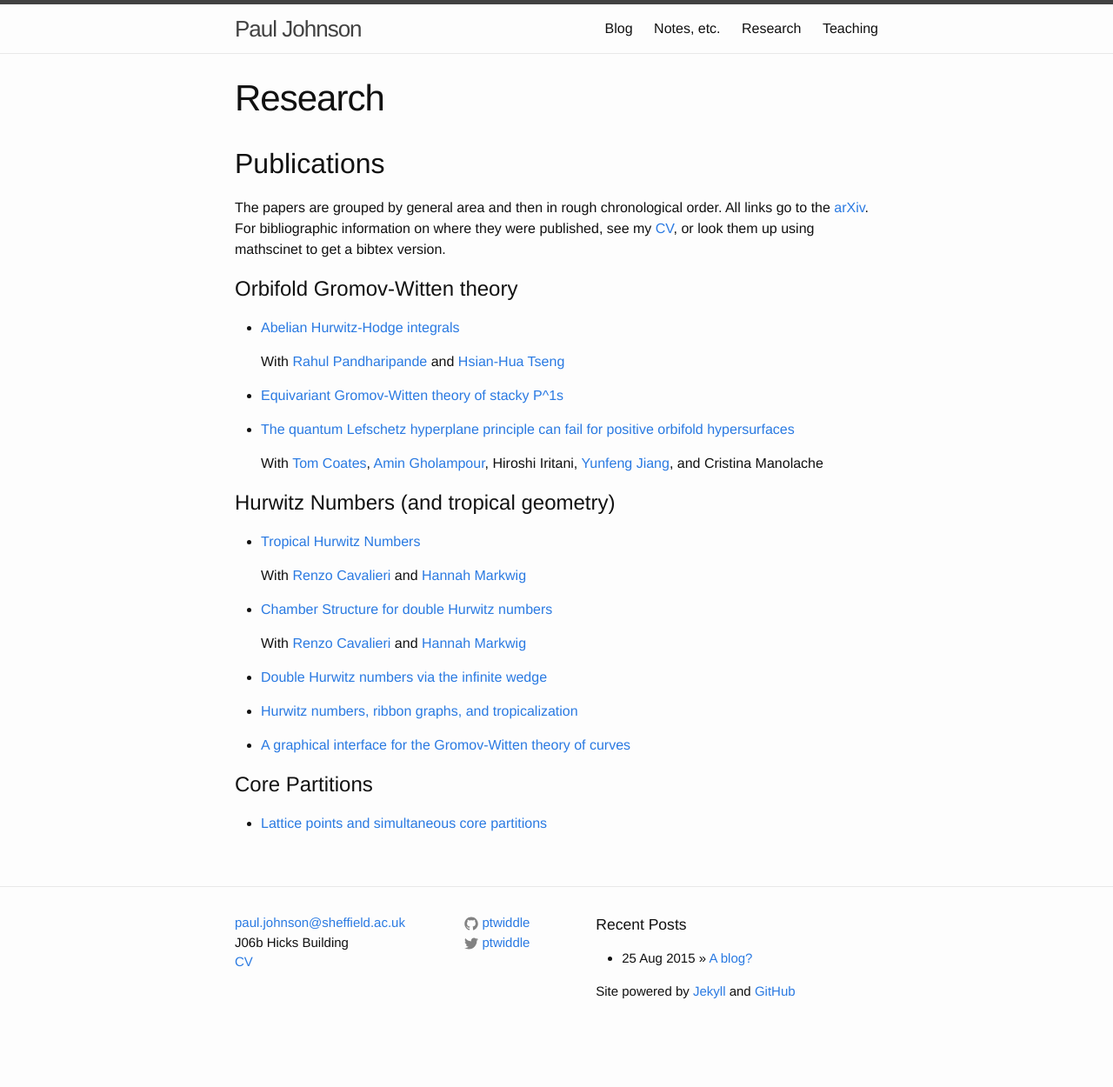
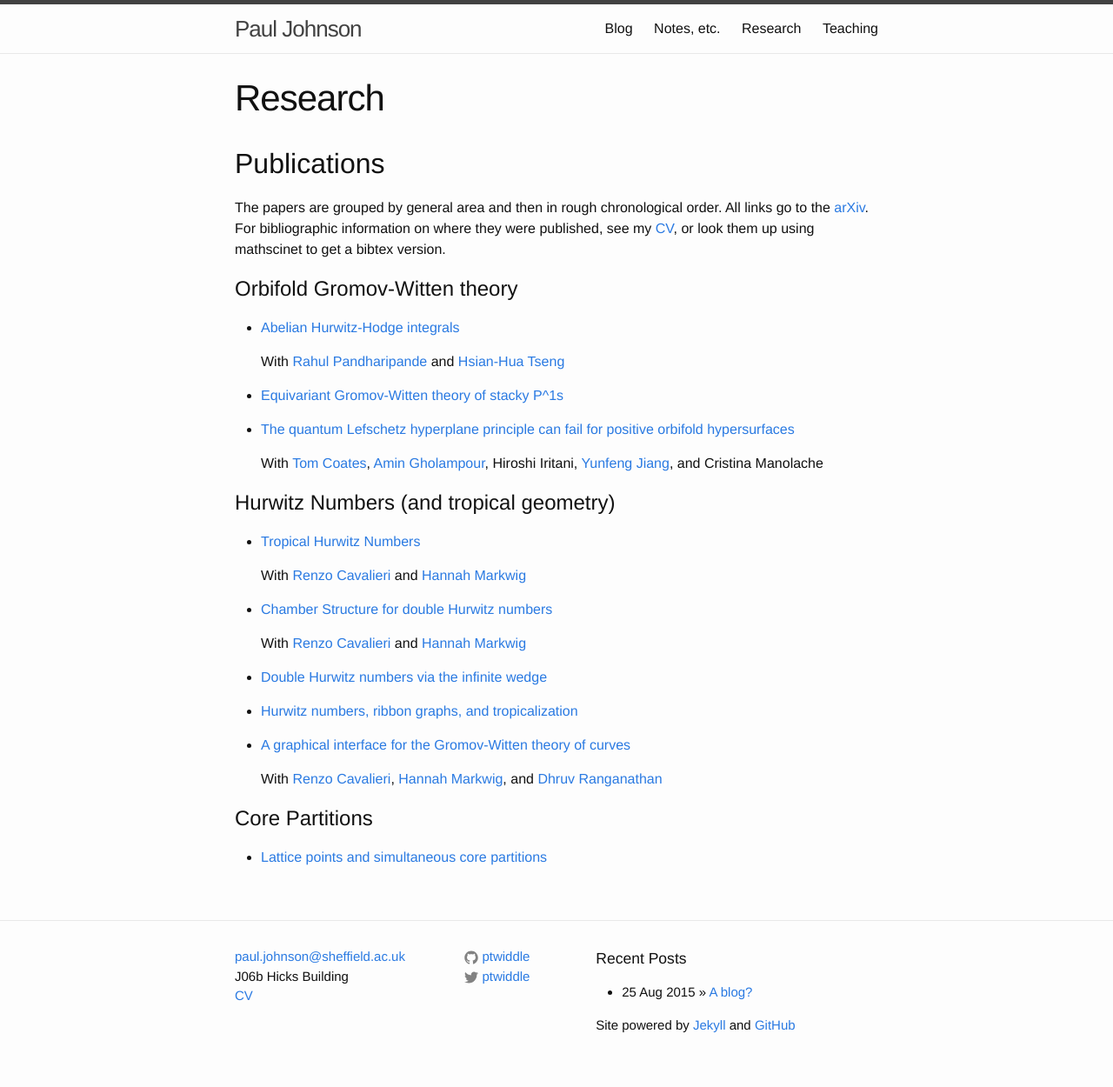
Before and after one commit to ptwiddle/ptwiddle.github.io, a Jekyll site: the page built from Research.md, in a window 1280 px wide. Shown: the whole page at 87% size. Built offline with Jekyll 4.4.1, drawn with Linux system fonts in a browser that asks for light colours; before the commit the page ends 1211 px from its top, so only the background shows below that; some of the changed lines change nothing that is shown.

Commit message:
fixed links to collaborators

```diff
--- a/Research.md
+++ b/Research.md
@@ -15,7 +15,7 @@
 
 *   [Abelian Hurwitz-Hodge integrals](http://arxiv.org/abs/0803.0499)
 
-    With [Rahul Pandharipande](http://www.math.princeton.edu/~rahulp/) and [Hsian-Hua Tseng](http://www.math.osu.edu/~hhtseng/)
+    With [Rahul Pandharipande](https://people.math.ethz.ch/~rahul/) and [Hsian-Hua Tseng](http://www.math.osu.edu/~hhtseng/)
 
 *   [Equivariant Gromov-Witten theory of stacky P^1s](http://arxiv.org/abs/0903.1068)
 
@@ -29,11 +29,11 @@
 
 *    [Tropical Hurwitz Numbers](http://arxiv.org/abs/0804.0579)
 
-     With [Renzo Cavalieri](http://www.math.colostate.edu/~renzo/) and [Hannah Markwig](http://www.math.uni-sb.de/ag/markwig/en/index.html)
+     With [Renzo Cavalieri](http://www.math.colostate.edu/~renzo/) and [Hannah Markwig](https://www.math.uni-tuebingen.de/arbeitsbereiche/geometrie/personen/prof-dr-hannah-markwig)
 
 *    [Chamber Structure for double Hurwitz numbers](http://arxiv.org/abs/1003.1805)
 
-     With [Renzo Cavalieri](http://www.math.colostate.edu/~renzo/) and [Hannah Markwig](http://www.math.uni-sb.de/ag/markwig/en/index.html)
+     With [Renzo Cavalieri](http://www.math.colostate.edu/~renzo/) and [Hannah Markwig](https://www.math.uni-tuebingen.de/arbeitsbereiche/geometrie/personen/prof-dr-hannah-markwig)
 
 *    [Double Hurwitz numbers via the infinite wedge](http://arxiv.org/abs/1008.3266)
 
@@ -41,6 +41,8 @@
 
 * [A graphical interface for the Gromov-Witten theory of curves ](http://arxiv.org/abs/1604.07250)
 
+     With [Renzo Cavalieri](http://www.math.colostate.edu/~renzo/), [Hannah Markwig](https://www.math.uni-tuebingen.de/arbeitsbereiche/geometrie/personen/prof-dr-hannah-markwig), and [Dhruv Ranganathan](http://www.dhruvrnathan.net/)
+
 Core Partitions
 ================
 
```
